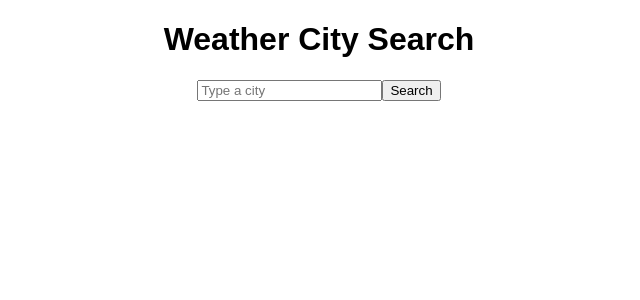
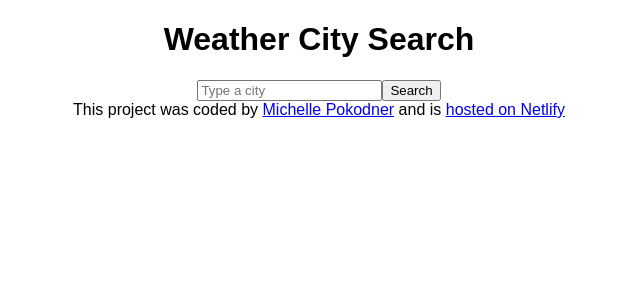
Before and after one commit to mpokodner/react-weather-app-mp-final, a React (Create React App) app: page / in a window 1280 px wide. Shown: the top 300 px of the page, without its empty margins (321-961 px from the left). Built offline with nearby package versions, Linux system fonts and the light colour scheme.

Commit message:
added footer to app.js

```diff
--- a/src/App.js
+++ b/src/App.js
@@ -7,9 +7,27 @@
   return (
     <div className="App">
       <h1>Weather City Search</h1>
-      <div className="App">
+      <div className="WeatherDataSearch">
         <WeatherData />
       </div>
+      <footer>
+        This project was coded by{" "}
+        <a
+          href="https://github.com/mpokodner"
+          target="_blank"
+          rel="noopener noreferrer"
+        >
+          Michelle Pokodner
+        </a>{" "}
+        and is{" "}
+        <a
+          href="https://weatherappreact-mp.netlify.app/"
+          target="_blank"
+          rel="noopener noreferrer"
+        >
+          hosted on Netlify
+        </a>
+      </footer>
     </div>
   );
 }
```
